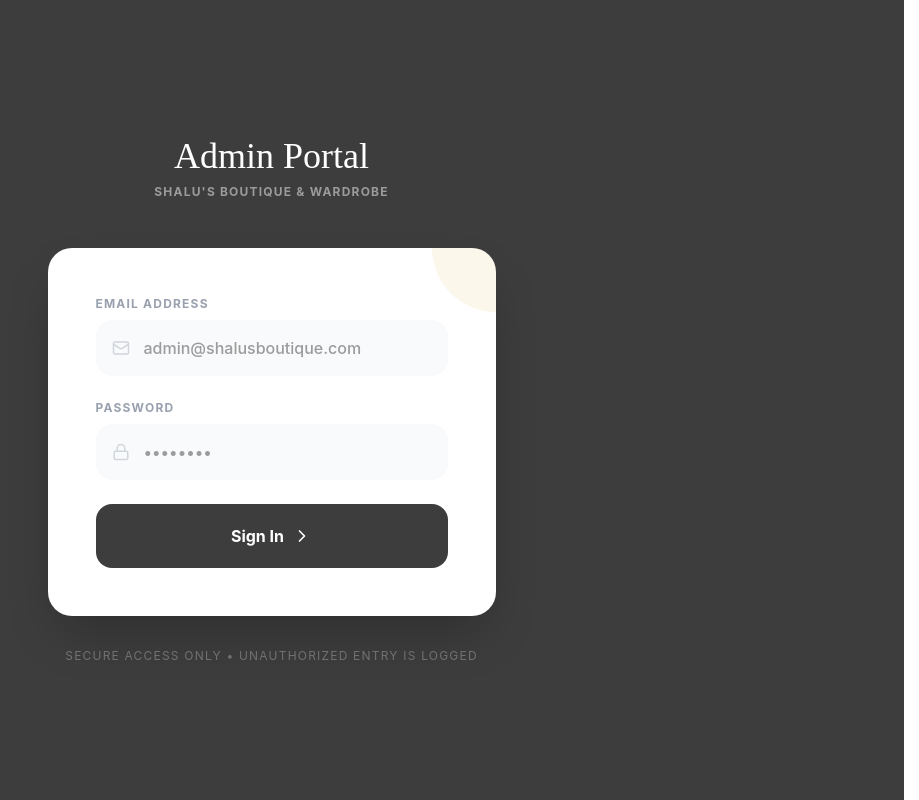
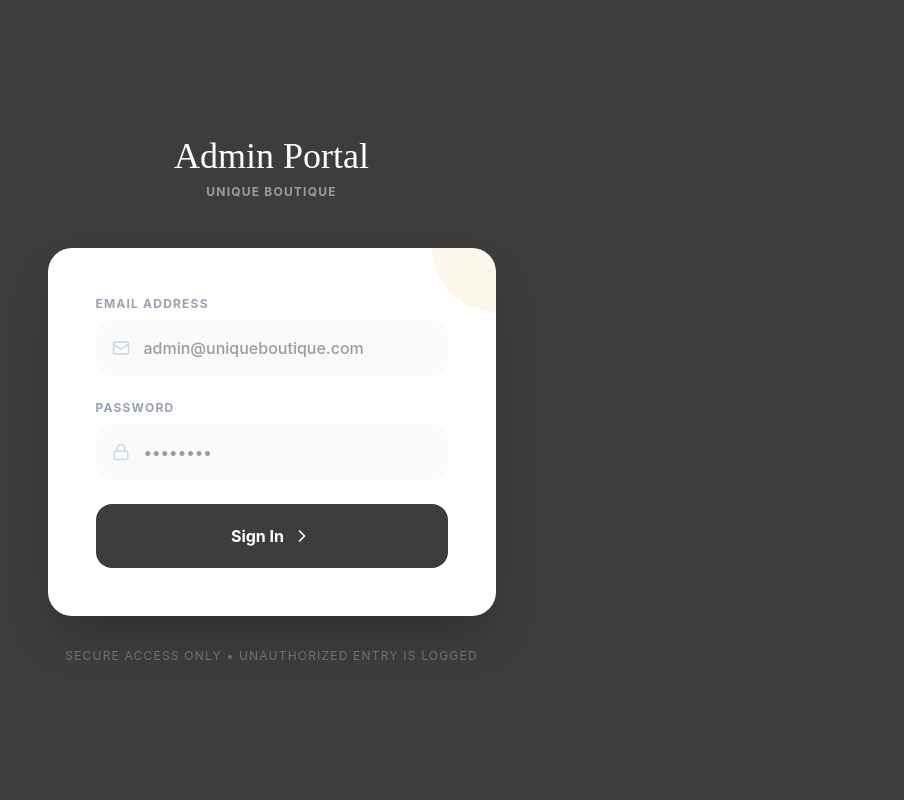
Before and after one commit to dishyanth07/shalu-s-boutique, a React (Vite) app: page /admin/login in a window 1280 px wide. Shown: the whole page, without its empty margins (361-1280 px from the left). Built offline with nearby package versions, Linux system fonts and the light colour scheme.

Commit message:
Rebrand to Unique Boutique, update contact to 9092330688, and remove location address

```diff
--- a/src/components/ProductCard.jsx
+++ b/src/components/ProductCard.jsx
@@ -46,7 +46,7 @@ const ProductCard = ({ product }) => {
         )}
 
         <img
-          src={defaultVariant.image_url || 'https://via.placeholder.com/400x500?text=Shalu+Boutique'}
+          src={defaultVariant.image_url || 'https://via.placeholder.com/400x500?text=Unique+Boutique'}
           alt={product.name}
           loading="lazy"
           className="w-full h-full object-cover transition-transform duration-700 ease-out group-hover:scale-105"
--- a/src/components/admin/AdminLayout.jsx
+++ b/src/components/admin/AdminLayout.jsx
@@ -30,7 +30,7 @@ const AdminLayout = ({ children }) => {
       {/* Sidebar - Desktop */}
       <aside className="hidden md:flex flex-col w-64 bg-white border-r border-gray-100 h-screen sticky top-0">
         <div className="p-8 flex flex-col items-start">
-          <span className="text-xl font-serif text-[#b89542] leading-none mb-1">Shalu's</span>
+          <span className="text-xl font-serif text-[#b89542] leading-none mb-1">Unique</span>
           <span className="text-[10px] uppercase tracking-[0.2em] text-[#b89542] leading-none">BOUTIQUE ADMIN</span>
         </div>
 
@@ -70,7 +70,7 @@ const AdminLayout = ({ children }) => {
 
       {/* Mobile Nav */}
       <div className="md:hidden bg-primary p-4 flex justify-between items-center sticky top-0 z-50">
-        <h1 className="text-lg font-serif text-accent italic">Shalu Admin</h1>
+        <h1 className="text-lg font-serif text-accent italic">Unique Admin</h1>
         <button onClick={() => setIsMobileMenuOpen(!isMobileMenuOpen)} className="text-white p-2">
           {isMobileMenuOpen ? <X size={24} /> : <Menu size={24} />}
         </button>
--- a/src/components/layout/Footer.jsx
+++ b/src/components/layout/Footer.jsx
@@ -5,7 +5,7 @@ const Footer = () => {
   return (
     <footer className="bg-primary text-white py-12 mt-auto">
       <div className="max-w-7xl mx-auto px-4 text-center">
-        <h2 className="text-2xl font-serif mb-6">SHALU'S BOUTIQUE</h2>
+        <h2 className="text-2xl font-serif mb-6">UNIQUE BOUTIQUE</h2>
         <div className="flex justify-center flex-wrap gap-x-6 gap-y-2 mb-8 text-sm uppercase tracking-widest text-primary-light/60">
           <Link to="/" className="hover:text-accent">Home</Link>
           <a href="/#collection" className="hover:text-accent">Shop</a>
@@ -13,11 +13,10 @@ const Footer = () => {
           <Link to="/admin/login" className="hover:text-accent">Admin</Link>
         </div>
         <div className="mb-8 text-sm text-primary-light/80 space-y-1">
-          <p>📍 Offline & Online showroom</p>
-          <p>📞 04142-216123 | WhatsApp: 8838693929</p>
+          <p>📞 WhatsApp: 9092330688</p>
           <p>🚚 Cash on Delivery available | 🌏 Shipping Worldwide</p>
         </div>
-        <p className="text-xs text-primary-light/40">© 2026 Shalu's Boutique & Wardrobe. All rights reserved.</p>
+        <p className="text-xs text-primary-light/40">© 2026 Unique Boutique. All rights reserved.</p>
 
       </div>
     </footer>
--- a/src/context/WishlistContext.jsx
+++ b/src/context/WishlistContext.jsx
@@ -10,7 +10,7 @@ export const WishlistProvider = ({ children }) => {
 
   // Load from localStorage on mount
   useEffect(() => {
-    const saved = localStorage.getItem('shalu_wishlist');
+    const saved = localStorage.getItem('unique_wishlist');
     if (saved) {
       try {
         setWishlist(JSON.parse(saved));
@@ -22,7 +22,7 @@ export const WishlistProvider = ({ children }) => {
 
   // Save to localStorage when wishlist changes
   useEffect(() => {
-    localStorage.setItem('shalu_wishlist', JSON.stringify(wishlist));
+    localStorage.setItem('unique_wishlist', JSON.stringify(wishlist));
   }, [wishlist]);
 
   const toggleWishlist = (product) => {
--- a/src/pages/Checkout.jsx
+++ b/src/pages/Checkout.jsx
@@ -27,7 +27,7 @@ const Checkout = () => {
       key: import.meta.env.VITE_RAZORPAY_KEY_ID,
       amount: totalPrice * 100, // in paise
       currency: "INR",
-      name: "Shalu's Boutique",
+      name: "Unique Boutique",
       description: "Purchase payment",
       handler: async function (response) {
         // Update order status to confirmed or similar on success
--- a/src/pages/Contact.jsx
+++ b/src/pages/Contact.jsx
@@ -17,12 +17,11 @@ const Contact = () => {
     <div className="min-h-screen bg-white flex flex-col items-center">
       {/* Main Content */}
       <div className="w-full max-w-2xl mx-auto px-4 py-20 text-center">
-        <h1 className="text-xl md:text-2xl font-bold tracking-widest uppercase text-primary mb-8">Shalu's Boutique</h1>
+        <h1 className="text-xl md:text-2xl font-bold tracking-widest uppercase text-primary mb-8">Unique Boutique</h1>
 
-        <p className="text-sm font-bold text-primary mb-2">📍 Offline & Online showroom</p>
-        <p className="text-sm font-semibold text-primary mb-2">WhatsApp: 8838693929 | ☎️ 04142-216123</p>
+        <p className="text-sm font-semibold text-primary mb-2">WhatsApp: 9092330688</p>
         <p className="text-sm font-medium text-gray-500 mb-20 max-w-sm mx-auto leading-relaxed">
-          Kindly message us on WhatsApp for product or order details, or email us at shaluboutique@gmail.com.
+          Kindly message us on WhatsApp for product or order details, or email us at uniqueboutique@gmail.com.
           <br/>🚚 Cash on Delivery available | 🌏 Shipping Worldwide
         </p>
 
@@ -66,8 +65,7 @@ const Contact = () => {
           </div>
           <div className="flex flex-col items-center">
             <MessageCircle size={28} className="mb-4 text-primary" strokeWidth={1.5} />
-            <h4 className="font-bold text-primary mb-2 text-sm tracking-wide">Support</h4>
-            <p className="text-xs font-medium text-gray-600">WhatsApp: 8838693929 | ☎️ 04142-216123</p>
+            <p className="text-xs font-medium text-gray-600">WhatsApp: 9092330688</p>
           </div>
         </div>
       </div>
@@ -76,8 +74,8 @@ const Contact = () => {
       <div className="w-full bg-[#c8b6ff] py-16 text-primary">
         <div className="max-w-[1200px] mx-auto px-8 grid grid-cols-1 md:grid-cols-4 gap-12">
            <div className="flex flex-col items-start gap-1">
-              <span className="text-2xl font-serif text-[#b89542] leading-none mb-1">Shalu's</span>
-              <span className="text-xs uppercase tracking-[0.3em] font-medium text-[#b89542] leading-none">BOUTIQUE</span>
+               <span className="text-2xl font-serif text-[#b89542] leading-none mb-1">Unique</span>
+               <span className="text-xs uppercase tracking-[0.3em] font-medium text-[#b89542] leading-none">BOUTIQUE</span>
            </div>
 
            <div className="flex flex-col gap-3">
@@ -102,13 +100,13 @@ const Contact = () => {
 
            <div className="flex flex-col gap-3">
              <h4 className="font-bold text-xs uppercase tracking-wider mb-2">Contact us</h4>
-             <p className="text-xs">Shalu's Boutique</p>
-             <p className="text-xs underline cursor-pointer pointer-events-none">shaluboutique@gmail.com</p>
-             <p className="text-xs underline">WhatsApp: 8838693929 | 04142-216123</p>
+             <p className="text-xs">Unique Boutique</p>
+             <p className="text-xs underline cursor-pointer pointer-events-none">uniqueboutique@gmail.com</p>
+             <p className="text-xs underline">WhatsApp: 9092330688</p>
            </div>
         </div>
         <div className="max-w-[1200px] mx-auto px-8 mt-16 flex justify-between items-center border-t border-primary/10 pt-8">
-           <p className="text-[10px] uppercase font-bold text-primary/70">© SHALU'S BOUTIQUE 2026</p>
+           <p className="text-[10px] uppercase font-bold text-primary/70">© UNIQUE BOUTIQUE 2026</p>
         </div>
       </div>
     </div>
--- a/src/pages/Home.jsx
+++ b/src/pages/Home.jsx
@@ -54,8 +54,7 @@ const Home = () => {
               <div className="absolute inset-0 flex flex-col items-center justify-center text-white bg-gradient-to-t from-black/60 via-primary/5 to-black/10 px-6 backdrop-blur-[1px]">
                 <div className="text-center animate-in fade-in slide-in-from-bottom-12 duration-1000">
                   <span className="text-[10px] md:text-sm uppercase tracking-[0.8em] font-bold mb-2 block drop-shadow-lg text-accent">ESTABLISHED 2024</span>
-                  <span className="text-[9px] md:text-xs uppercase tracking-[0.4em] font-medium mb-4 block drop-shadow-md text-white/90">📍 Offline & Online showroom</span>
-                  <h1 className="text-5xl sm:text-7xl md:text-[8rem] lg:text-[10rem] font-serif mb-4 md:mb-6 tracking-tighter drop-shadow-2xl leading-none text-white">Shalu's</h1>
+                  <h1 className="text-5xl sm:text-7xl md:text-[8rem] lg:text-[10rem] font-serif mb-4 md:mb-6 tracking-tighter drop-shadow-2xl leading-none text-white">Unique</h1>
 
                   <div className="max-w-2xl mx-auto mb-10">
                     <p className="text-base sm:text-lg md:text-2xl font-serif italic mb-2 drop-shadow-lg text-[#efcc81]">&quot;Elegance is the only beauty that never fades.&quot;</p>
@@ -98,7 +97,7 @@ const Home = () => {
            <div className="flex flex-col items-center">
              <MessageCircle size={28} className="mb-4 text-primary" strokeWidth={1.5} />
              <h4 className="font-bold text-[#8666be] mb-2 font-serif tracking-wide text-lg">Support</h4>
-              <p className="text-xs sm:text-sm font-light text-gray-500 break-words">WhatsApp: 8838693929 | 04142-216123</p>
+              <p className="text-xs sm:text-sm font-light text-gray-500 break-words">WhatsApp: 9092330688</p>
            </div>
          </div>
        </section>
--- a/src/pages/ProductDetail.jsx
+++ b/src/pages/ProductDetail.jsx
@@ -80,7 +80,7 @@ const ProductDetail = () => {
           <div className="space-y-4">
             <div className="aspect-[4/5] rounded-3xl overflow-hidden bg-white shadow-sm">
               <img
-                src={selectedVariant?.image_url || 'https://via.placeholder.com/800x1000?text=Shalu+Boutique'}
+                src={selectedVariant?.image_url || 'https://via.placeholder.com/800x1000?text=Unique+Boutique'}
                 alt={product.name}
                 className="w-full h-full object-cover"
               />
--- a/src/pages/admin/AdminCategories.jsx
+++ b/src/pages/admin/AdminCategories.jsx
@@ -175,7 +175,7 @@ const AdminCategories = () => {
                     required
                     value={formData.name}
                     onChange={e => setFormData({...formData, name: e.target.value})}
-                    placeholder="e.g. SHALU'S SAREE"
+                    placeholder="e.g. UNIQUE SAREE"
                     className="w-full px-6 py-4 bg-gray-50 border-transparent rounded-2xl focus:bg-white focus:border-primary transition-all outline-none text-sm"
                   />
                 </div>
@@ -185,7 +185,7 @@ const AdminCategories = () => {
                     type="text"
                     value={formData.slug}
                     onChange={e => setFormData({...formData, slug: e.target.value})}
-                    placeholder="e.g. shalus-saree"
+                    placeholder="e.g. unique-saree"
                     className="w-full px-6 py-4 bg-gray-50 border-transparent rounded-2xl focus:bg-white focus:border-primary transition-all outline-none text-sm"
                   />
                 </div>
--- a/src/pages/admin/AdminDashboard.jsx
+++ b/src/pages/admin/AdminDashboard.jsx
@@ -43,7 +43,7 @@ const AdminDashboard = () => {
     <AdminLayout>
       <header className="mb-12">
         <h2 className="text-3xl font-serif text-primary">System Overview</h2>
-        <p className="text-gray-400 font-light mt-1">Here's how Shalu's Boutique is performing today.</p>
+        <p className="text-gray-400 font-light mt-1">Here's how Unique Boutique is performing today.</p>
       </header>
 
       <div className="grid grid-cols-1 sm:grid-cols-2 lg:grid-cols-4 gap-8">
--- a/src/pages/admin/AdminLogin.jsx
+++ b/src/pages/admin/AdminLogin.jsx
@@ -29,7 +29,7 @@ const AdminLogin = () => {
       <div className="max-w-md w-full">
         <div className="text-center mb-12">
           <h1 className="text-4xl font-serif text-white mb-2">Admin Portal</h1>
-          <p className="text-primary-light/50 uppercase tracking-widest text-xs font-bold">Shalu's Boutique & Wardrobe</p>
+          <p className="text-primary-light/50 uppercase tracking-widest text-xs font-bold">Unique Boutique</p>
         </div>
 
         <div className="bg-white rounded-3xl p-8 md:p-12 shadow-2xl relative overflow-hidden">
@@ -47,7 +47,7 @@ const AdminLogin = () => {
                   value={email}
                   onChange={(e) => setEmail(e.target.value)}
                   className="w-full pl-12 pr-6 py-4 bg-gray-50 border-transparent rounded-2xl focus:bg-white focus:border-accent focus:ring-0 transition-all font-medium"
-                  placeholder="admin@shalusboutique.com"
+                  placeholder="admin@uniqueboutique.com"
                 />
               </div>
             </div>
```
Also changed, not shown: src/components/Navbar.jsx (+4 -4 lines).
